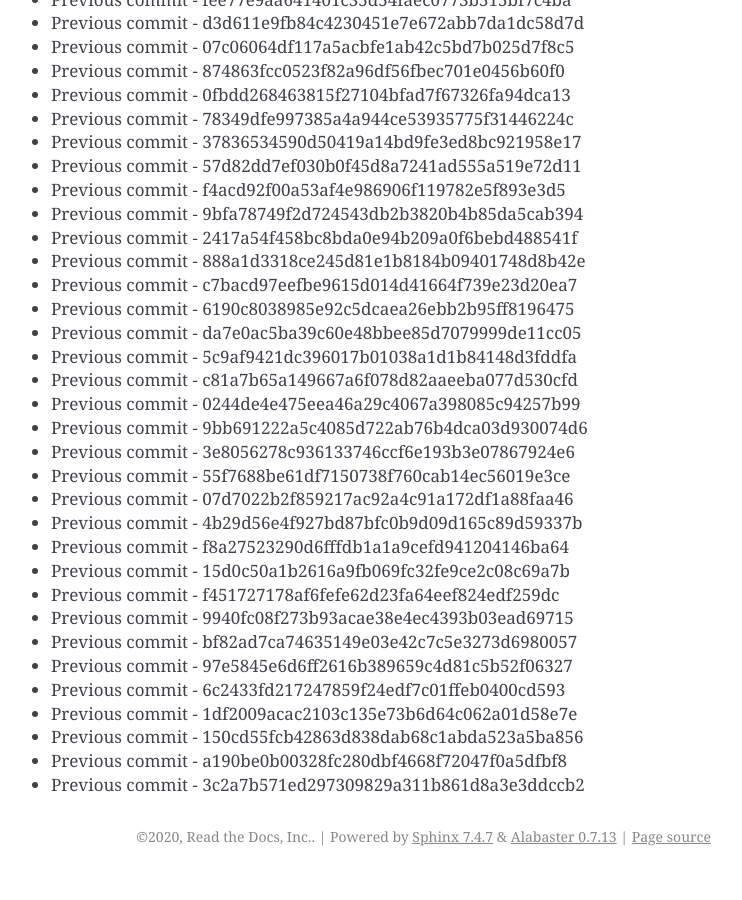
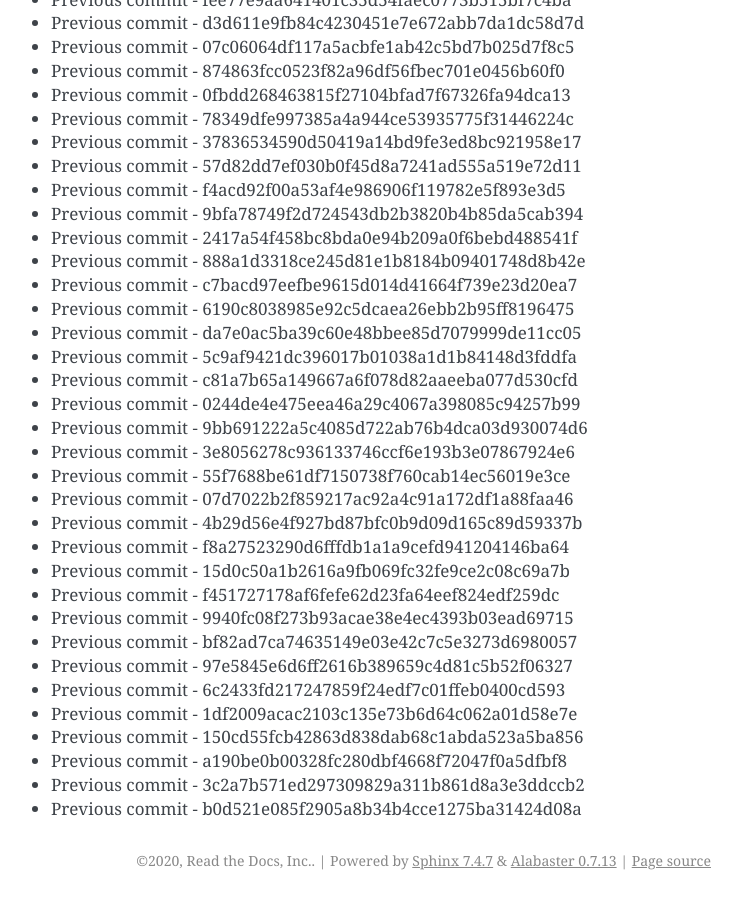
Before and after one commit to readthedocs/rtd-git-stresstest, a Sphinx documentation site: the page built from docs/updates.rst, in a window 1280 px wide and 900 px high, scrolled down 42229 px. Shown: the whole window, without its empty margins (399-1141 px from the left). Built offline with Sphinx 7.4.7, drawn with Linux system fonts in a browser that asks for light colours; before the commit the page ends 43105 px from its top, so only the background shows below that.

Commit message:
Generating commit from previous: b0d521e085f2905a8b34b4cce1275ba31424d08a

```diff
--- a/docs/updates.rst
+++ b/docs/updates.rst
@@ -1806,3 +1806,4 @@ It can be tested for any performance characteristics.
 * Previous commit - 150cd55fcb42863d838dab68c1abda523a5ba856
 * Previous commit - a190be0b00328fc280dbf4668f72047f0a5dfbf8
 * Previous commit - 3c2a7b571ed297309829a311b861d8a3e3ddccb2
+* Previous commit - b0d521e085f2905a8b34b4cce1275ba31424d08a
```
